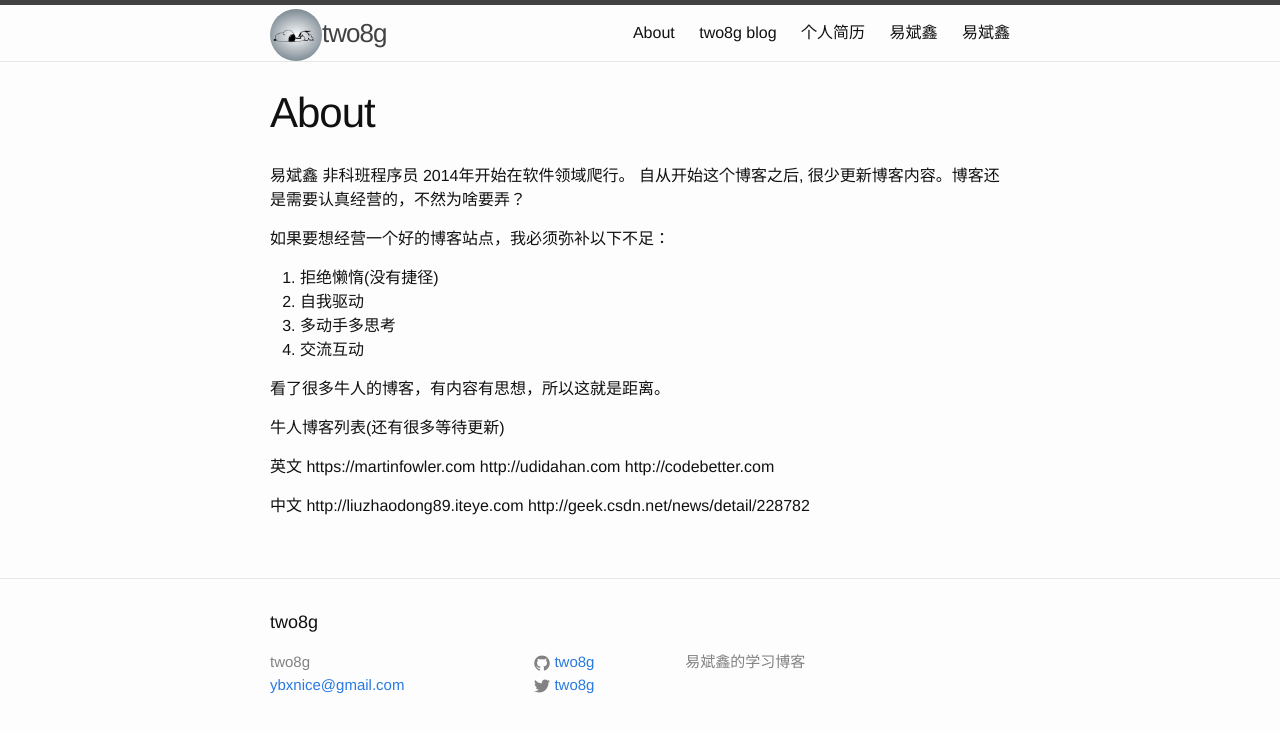
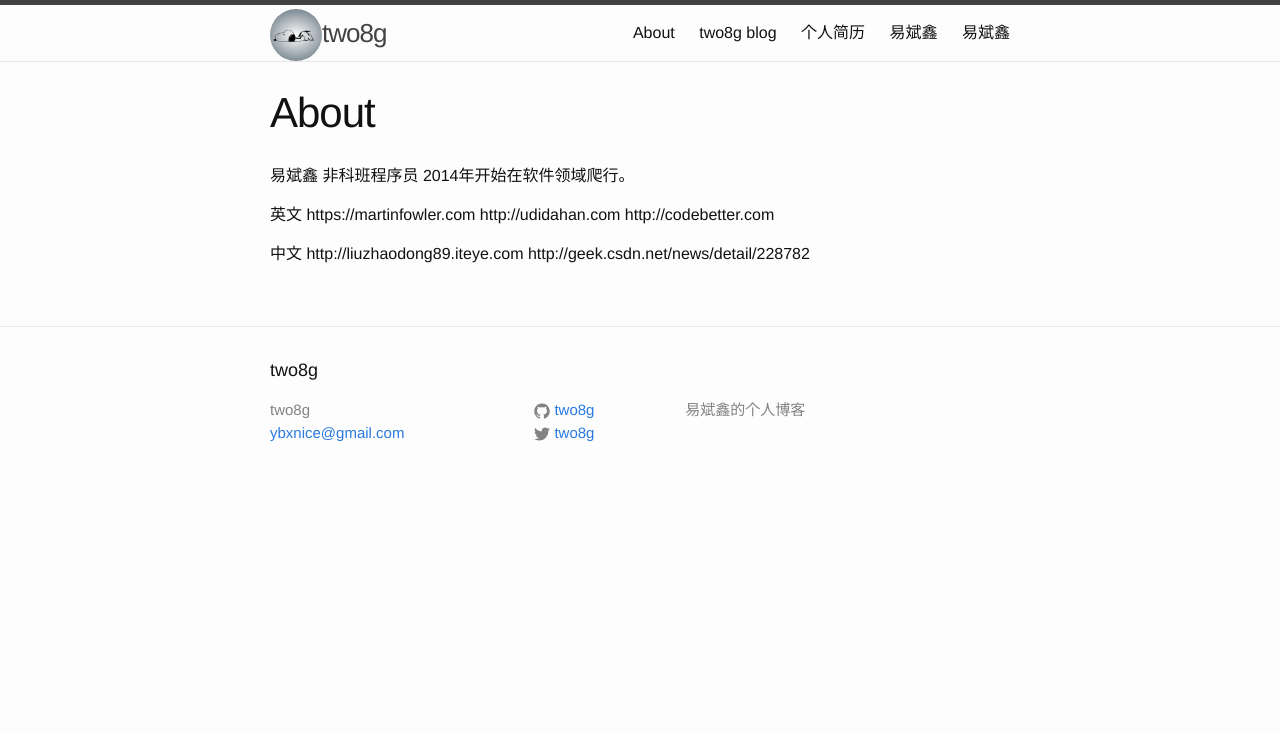
Before and after one commit to two8g/two8g.github.io, a Jekyll site: the page built from about.md, in a window 1280 px wide. Shown: the top 733 px of the page. Built offline with Jekyll 4.4.1, drawn with Linux system fonts in a browser that asks for light colours.

Commit message:
udpate about and config

```diff
--- a/_config.yml
+++ b/_config.yml
@@ -13,8 +13,8 @@ kramdown:
 # Site settings
 title: two8g
 email: ybxnice@gmail.com
-description: 易斌鑫的学习博客
-keywords: 编程技术
+description: 易斌鑫的个人博客
+keywords: 易斌鑫,数学,软件
 favicon: /images/two8g_16x16.ico
 url: "http://two8g.com" # the base hostname & protocol for your site
 twitter_username: two8g
@@ -26,8 +26,8 @@ author:
   avatar: http://s.gravatar.com/avatar/a97ad60bc6a6d1ba33ab765286f735bb?s=80
   name: two8g
   name_cn: 易斌鑫
-  email: ybxnice@gmail.com
-  twitter_username: two8g
+  email: ybxlife AT foxmail.com, ybxnice AT gmail.com
+  # twitter_username: two8g
   github_username:  two8g
   oscgit_username: ybxgit
 
--- a/about.md
+++ b/about.md
@@ -5,18 +5,6 @@ permalink: /about/
 ---
 
 易斌鑫 非科班程序员 2014年开始在软件领域爬行。
-自从开始这个博客之后, 很少更新博客内容。博客还是需要认真经营的，不然为啥要弄？
-
-如果要想经营一个好的博客站点，我必须弥补以下不足：
-
-1. 拒绝懒惰(没有捷径)
-2. 自我驱动
-3. 多动手多思考
-4. 交流互动
-
-看了很多牛人的博客，有内容有思想，所以这就是距离。
-
-牛人博客列表(还有很多等待更新)
 
 英文
 https://martinfowler.com
```
